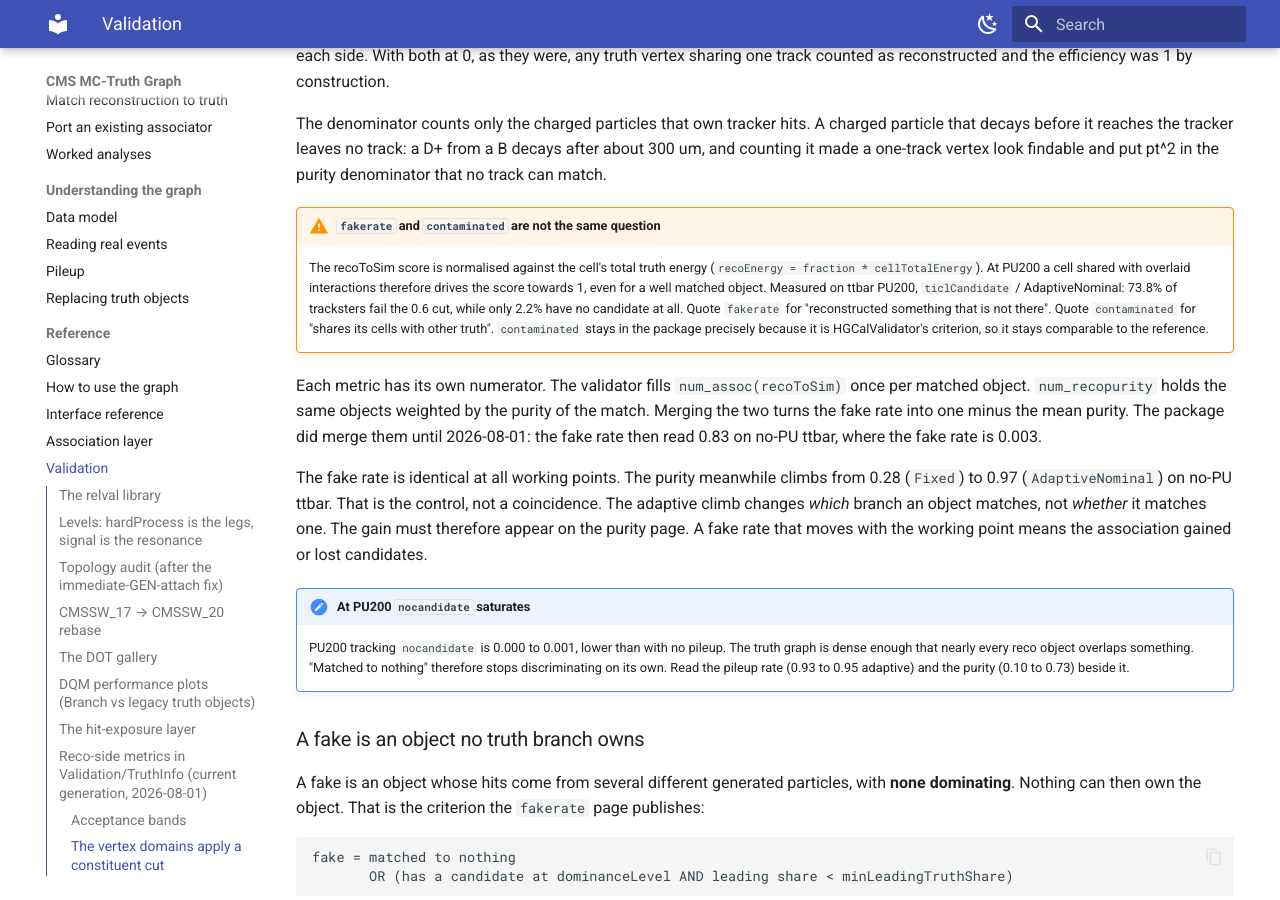
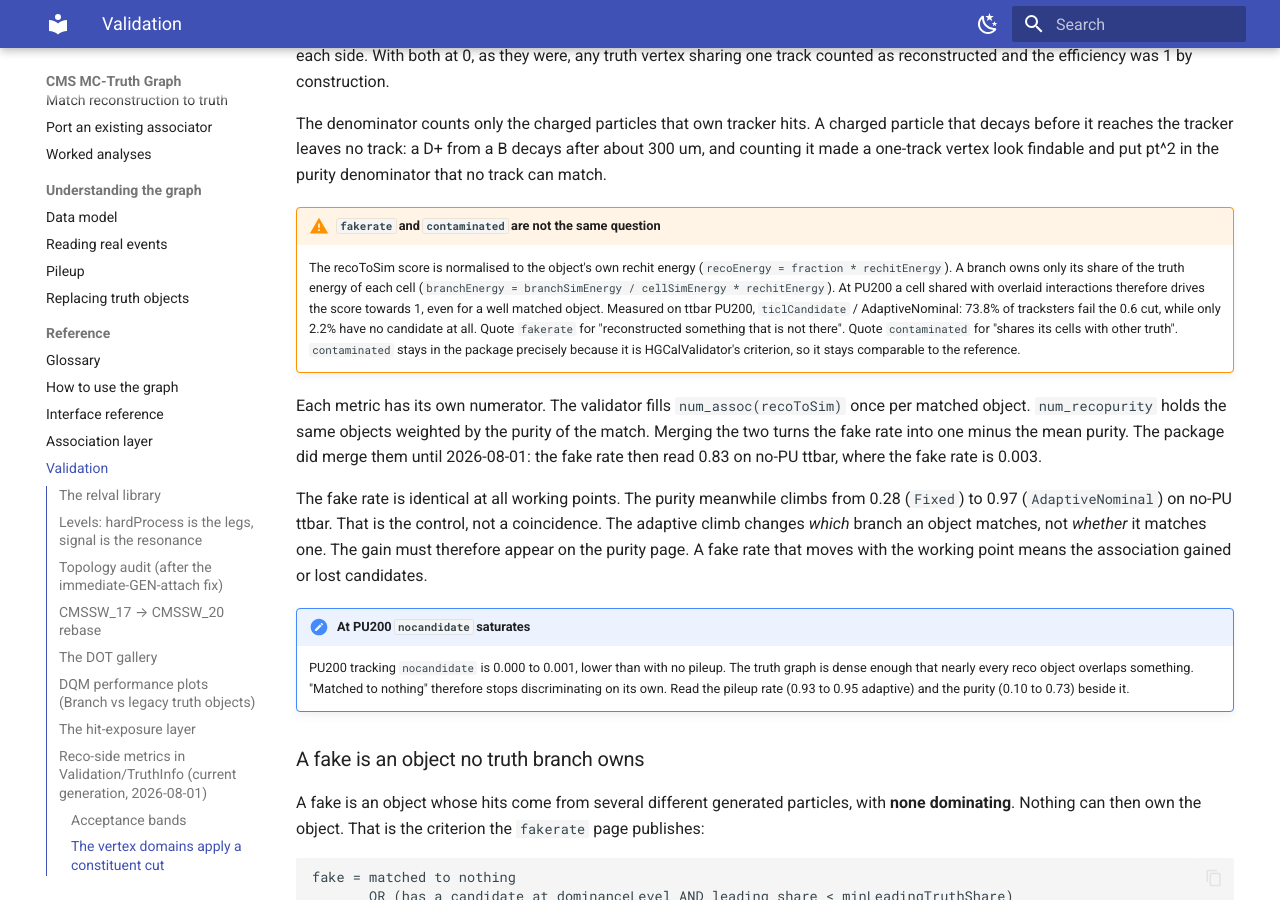
Before and after one commit to felicepantaleo/cms-truth-docs, an MkDocs documentation site: the page built from docs/validation.md, in a window 1280 px wide and 900 px high, scrolled down 8793 px. Built offline with MkDocs 1.6.1 and Material for MkDocs 9.7.7, drawn with Linux system fonts in a browser that asks for light colours.

Commit message:
truth docs: the recoToSim normalisation, the candidate-root set and the cell-index build

```diff
--- a/docs/validation.md
+++ b/docs/validation.md
@@ -386,9 +386,11 @@ after about 300 um, and counting it made a one-track vertex look findable and pu
 the purity denominator that no track can match.
 
 !!! warning "`fakerate` and `contaminated` are not the same question"
-    The recoToSim score is normalised against the cell's total truth energy
-    (`recoEnergy = fraction * cellTotalEnergy`). At PU200 a cell shared with overlaid
-    interactions therefore drives the score towards 1, even for a well matched object.
+    The recoToSim score is normalised to the object's own rechit energy
+    (`recoEnergy = fraction * rechitEnergy`). A branch owns only its share of the truth
+    energy of each cell (`branchEnergy = branchSimEnergy / cellSimEnergy * rechitEnergy`).
+    At PU200 a cell shared with overlaid interactions therefore drives the score towards
+    1, even for a well matched object.
     Measured on ttbar PU200, `ticlCandidate` / AdaptiveNominal: 73.8% of tracksters
     fail the 0.6 cut, while only 2.2% have no candidate at all. Quote `fakerate`
     for "reconstructed something that is not there". Quote `contaminated` for "shares
```
Also changed, not shown: docs/interface.md (+5 -4 lines), docs/optimization.md (+7 -0 lines).
